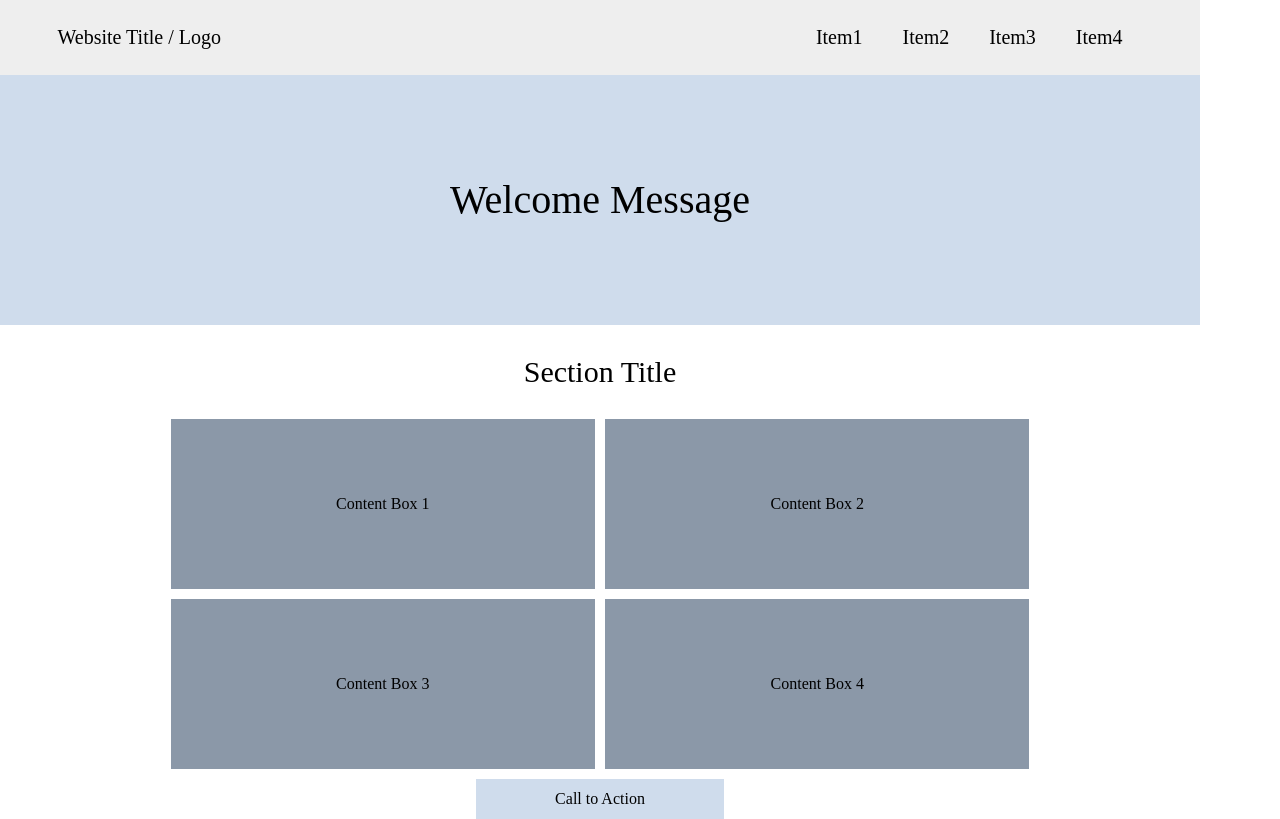
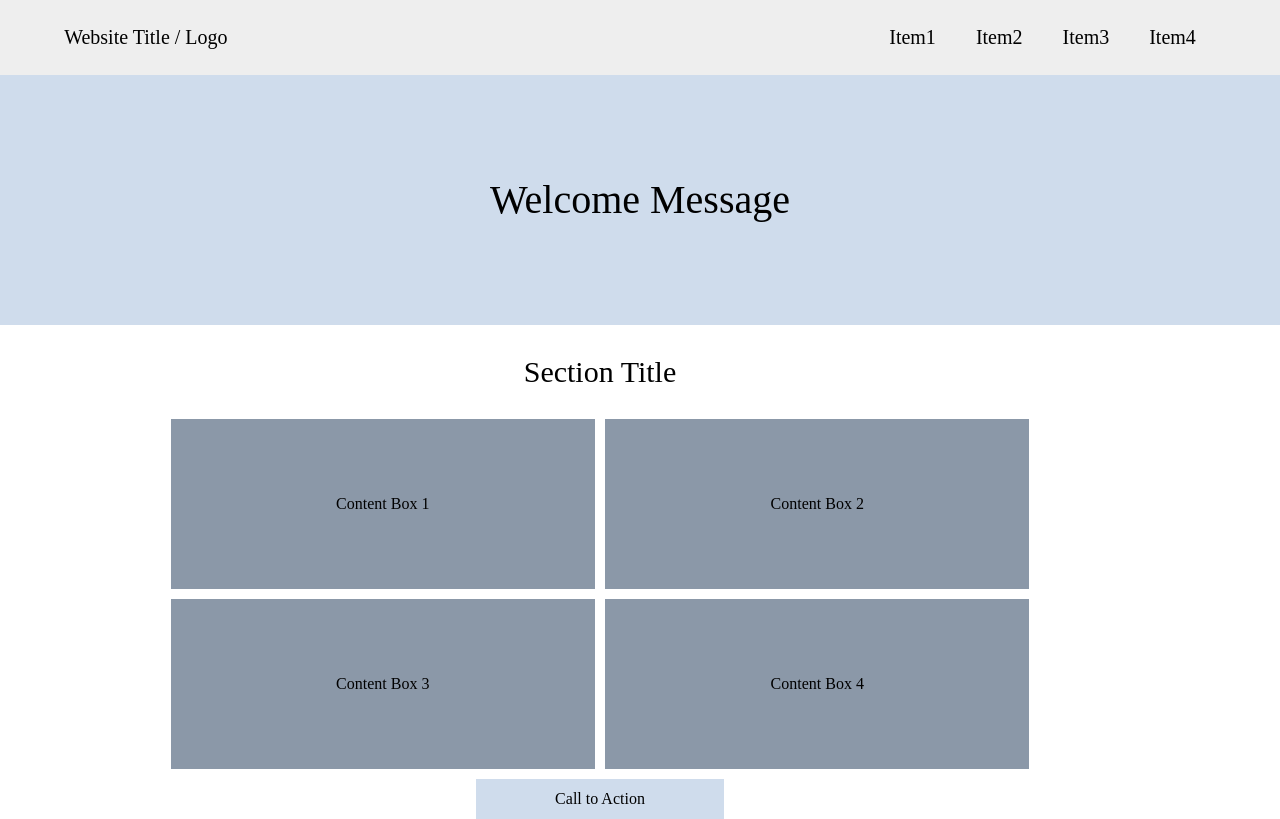
Before and after one commit to benchen216/remote-assignments, a plain HTML site: page Week-1/Assignment-6/index.html in a window 1280 px wide. Drawn offline with Linux system fonts and the light colour scheme.

Commit message:
assignment 6 fixed

```diff
--- a/Week-1/Assignment-6/index.html
+++ b/Week-1/Assignment-6/index.html
@@ -7,7 +7,7 @@
     .flex-container {
       display: flex;
       align-items: stretch;
-      width: 1200px;
+
     }
 
     .flex-container > div {
@@ -28,7 +28,6 @@
     .flex-welcome {
       display: flex;
       align-items: center;
-      width: 1200px;
       line-height: 170px;
     }
     .flex-welcome > div {
```
